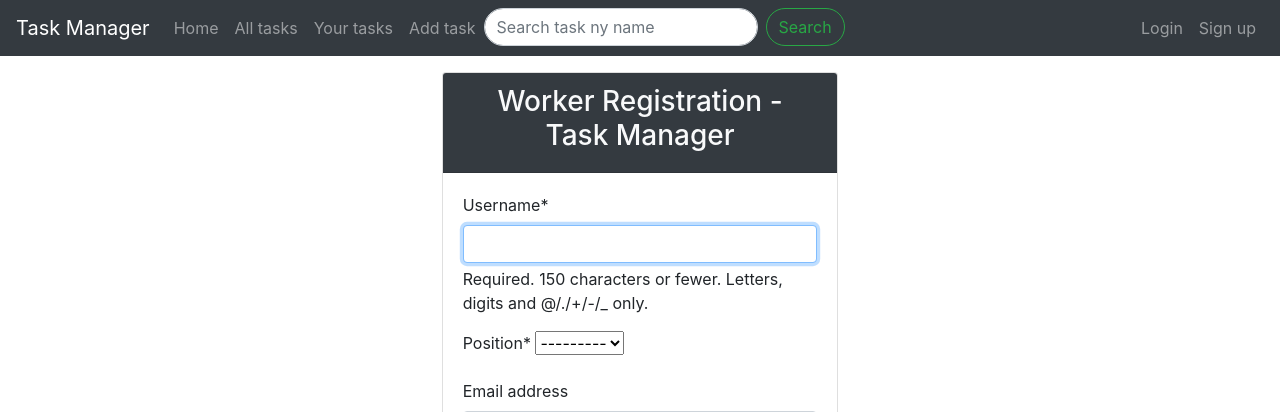
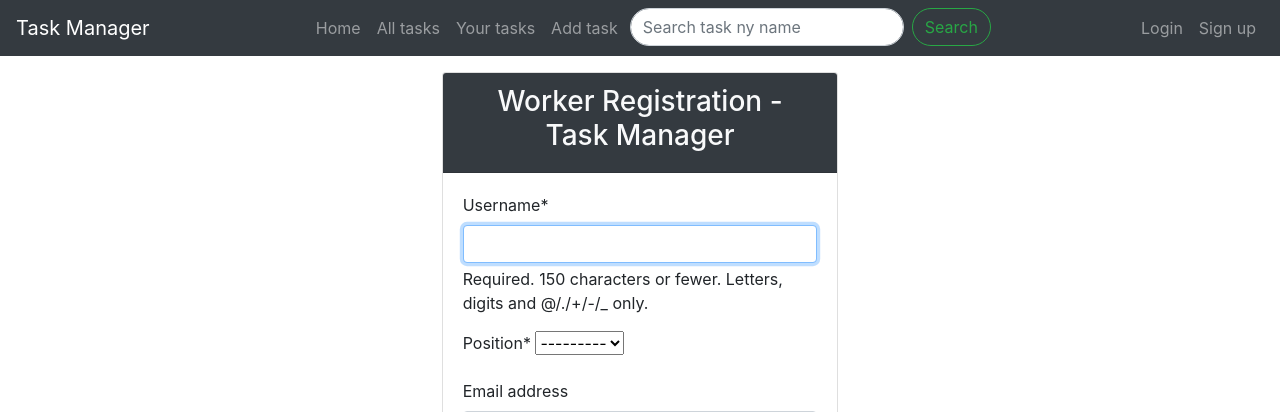
Before and after one commit to DanSheremeta/task-manager, a Django app: page /register/ in a window 1280 px wide. Shown: the top 412 px of the page. Run offline with Django 5.2, Linux system fonts and the light colour scheme; data that the repository does not hold is empty; some libraries are stand-ins or nearby versions.

Commit message:
change positions in navbar and changed border radius of logout button

```diff
--- a/templates/includes/navigration.html
+++ b/templates/includes/navigration.html
@@ -1,11 +1,7 @@
 <nav class="navbar navbar-expand-lg navbar-dark bg-dark">
   <a class="navbar-brand" href="#">Task Manager</a>
-  <button class="navbar-toggler" type="button" data-toggle="collapse" data-target="#navbarNav"
-          aria-controls="navbarNav" aria-expanded="false" aria-label="Toggle navigation">
-    <span class="navbar-toggler-icon"></span>
-  </button>
   <div class="collapse navbar-collapse" id="navbarNav">
-    <ul class="navbar-nav mr-auto">
+    <ul class="navbar-nav ml-auto">
       <li class="nav-item">
         <a class="nav-link" href="#">Home</a>
       </li>
@@ -18,19 +14,20 @@
       <li class="nav-item">
         <a class="nav-link" href="{% url 'tasks:task-create' %}">Add task</a>
       </li>
-      <li class="nav-item">
-        <div class="nav-item">{% include "includes/search.html" %}</div>
+      <li class="nav-item ml-1">
+        <div class="nav-bra">{% include "includes/search.html" %}</div>
       </li>
     </ul>
     {% if user.is_authenticated %}
       <ul class="navbar-nav ml-auto">
+
         <li class="nav-item">
           <a class="nav-link" href="{% url 'tasks:user-detail' user.id %}">{{ user.get_username }}</a>
         </li>
         <li class="nav-item">
           <form method="post" action="{% url 'logout' %}?next={{ request.path }}">
             {% csrf_token %}
-            <button type="submit" class="btn btn-link text-danger text-decoration-none">Logout</button>
+            <button type="submit" class="btn btn-outline-danger rounded-pill">Logout</button>
           </form>
         </li>
       </ul>
```
